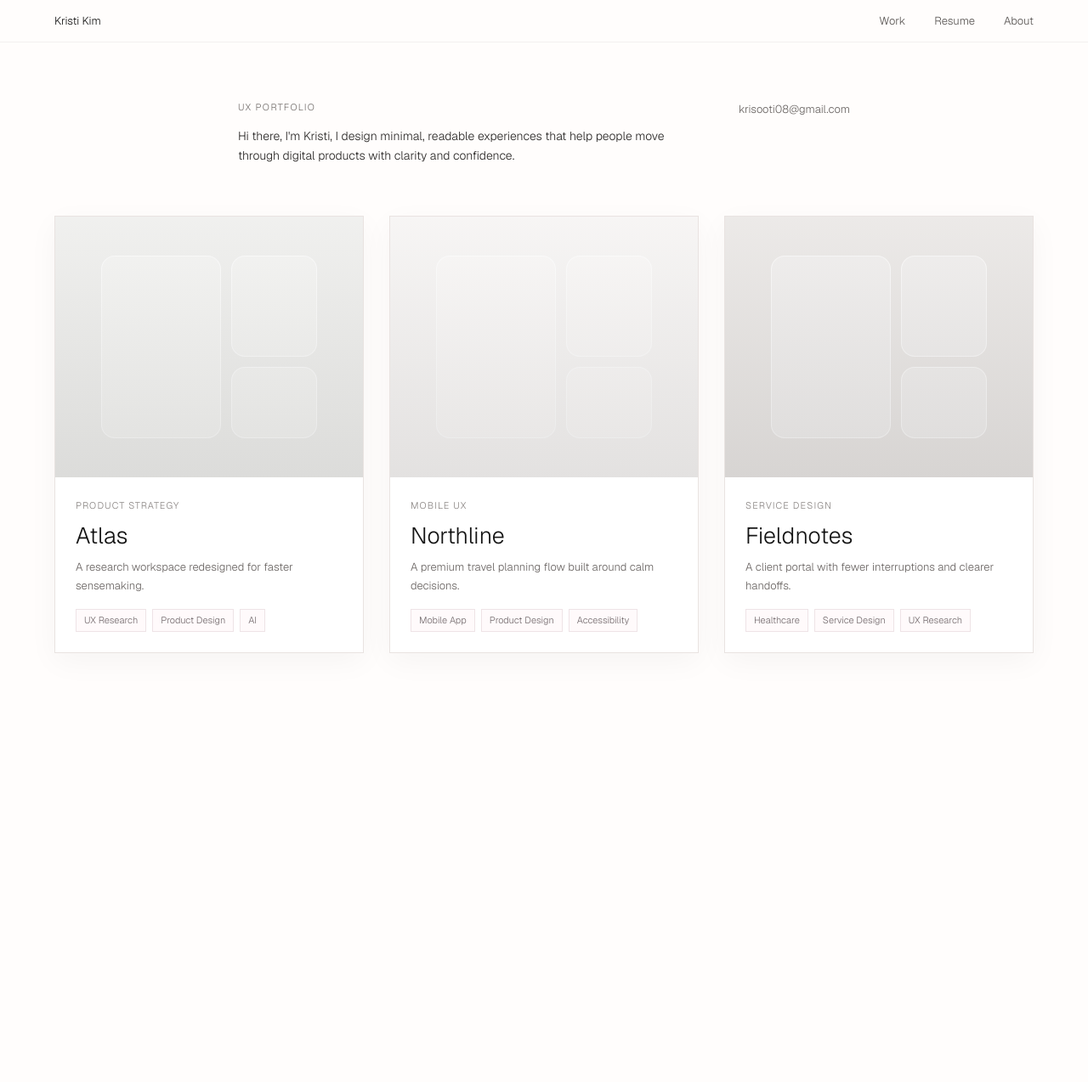
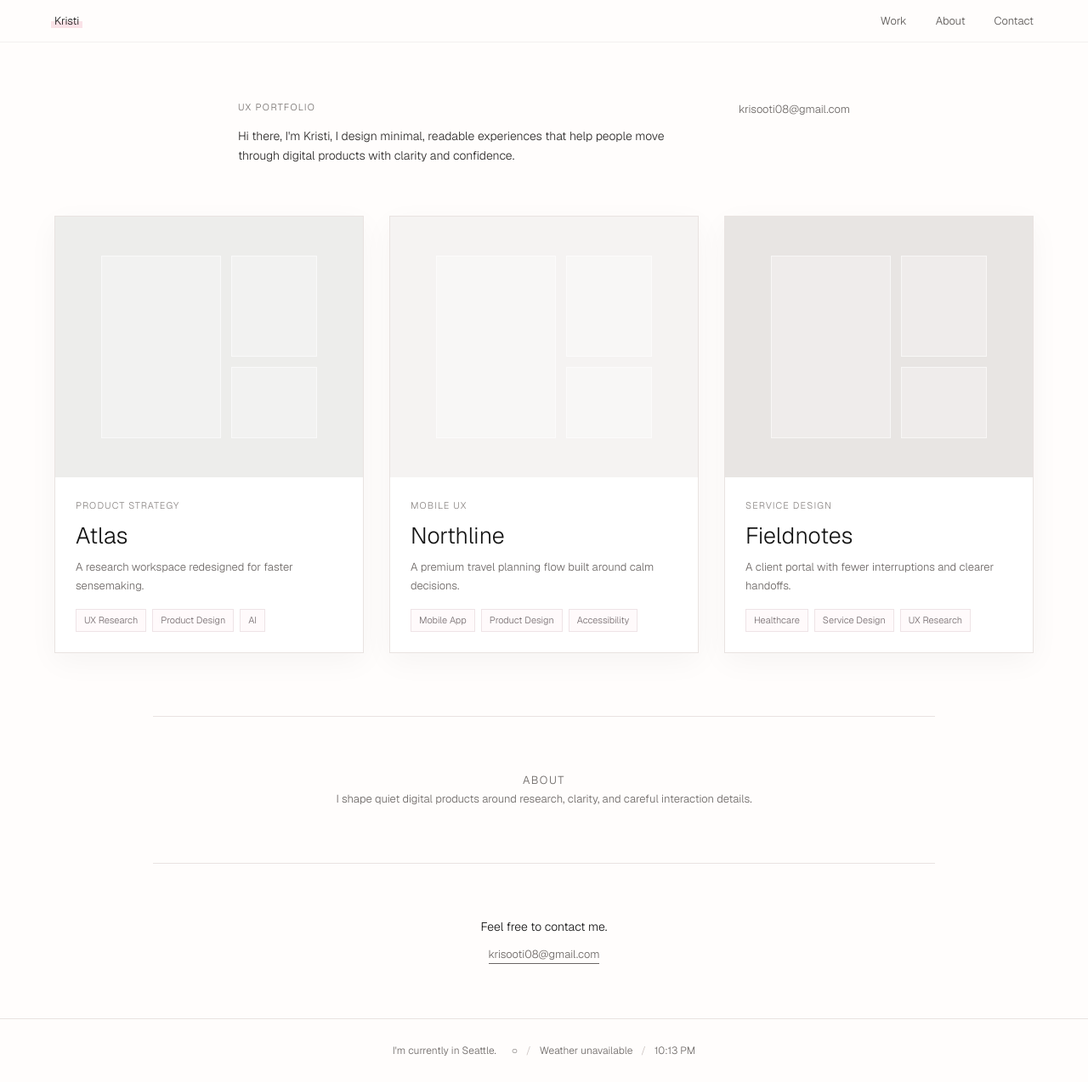
Before and after one commit to krisooti/Portfolio, a Next.js app: page / in a window 1280 px wide. Shown: the whole page at 85% size. Before the commit the page ends 843 px from the top, so only its background shows below. Built offline with nearby package versions, Linux system fonts and the light colour scheme; no server answers.

Commit message:
Add contact and Seattle status footer

```diff
--- /dev/null
+++ b/app/SeattleStatus.tsx
@@ -0,0 +1,110 @@
+"use client";
+
+import { useEffect, useMemo, useState } from "react";
+
+type WeatherState =
+  | { status: "loading"; time: string }
+  | { status: "ready"; time: string; temperature: number; code: number }
+  | { status: "unavailable"; time: string };
+
+const formatter = new Intl.DateTimeFormat("en-US", {
+  timeZone: "America/Los_Angeles",
+  hour: "numeric",
+  minute: "2-digit",
+});
+
+function seattleTime() {
+  return formatter.format(new Date());
+}
+
+function weatherIcon(code: number) {
+  if (code === 0) return "☼";
+  if ([1, 2, 3].includes(code)) return "◐";
+  if ([45, 48].includes(code)) return "≋";
+  if ((code >= 51 && code <= 67) || (code >= 80 && code <= 82)) return "⋰";
+  if (code >= 71 && code <= 77) return "✧";
+  if (code >= 95) return "⚡";
+  return "○";
+}
+
+export function SeattleStatus() {
+  const [state, setState] = useState<WeatherState>({
+    status: "loading",
+    time: seattleTime(),
+  });
+
+  useEffect(() => {
+    let active = true;
+
+    const tick = window.setInterval(() => {
+      setState((current) => ({ ...current, time: seattleTime() }));
+    }, 1000);
+
+    async function loadWeather() {
+      try {
+        const response = await fetch(
+          "https://api.open-meteo.com/v1/forecast?latitude=47.6062&longitude=-122.3321&current=temperature_2m,weather_code&temperature_unit=fahrenheit&timezone=America%2FLos_Angeles",
+        );
+
+        if (!response.ok) {
+          throw new Error("Weather unavailable");
+        }
+
+        const data = await response.json();
+        const temperature = Math.round(data.current.temperature_2m);
+        const code = Number(data.current.weather_code);
+
+        if (active) {
+          setState({ status: "ready", time: seattleTime(), temperature, code });
+        }
+      } catch {
+        if (active) {
+          setState({ status: "unavailable", time: seattleTime() });
+        }
+      }
+    }
+
+    loadWeather();
+
+    return () => {
+      active = false;
+      window.clearInterval(tick);
+    };
+  }, []);
+
+  const content = useMemo(() => {
+    if (state.status === "loading") {
+      return (
+        <>
+          <span aria-hidden="true">○</span>
+          <span>Loading weather</span>
+          <span>{state.time}</span>
+        </>
+      );
+    }
+
+    if (state.status === "unavailable") {
+      return (
+        <>
+          <span aria-hidden="true">○</span>
+          <span>Weather unavailable</span>
+          <span>{state.time}</span>
+        </>
+      );
+    }
+
+    return (
+      <>
+        <span aria-label="Current weather">{weatherIcon(state.code)}</span>
+        <span>{state.temperature}°F</span>
+        <span>{state.time}</span>
+      </>
+    );
+  }, [state]);
+
+  return (
+    <div className="seattle-status" aria-live="polite">
+      {content}
+    </div>
+  );
+}
--- a/app/globals.css
+++ b/app/globals.css
@@ -69,6 +69,43 @@ a {
   font-size: 13px;
   font-weight: 300;
   line-height: 1;
+}
+
+.brand-link {
+  position: relative;
+  isolation: isolate;
+}
+
+.brand-link::before {
+  position: absolute;
+  right: -4px;
+  bottom: -2px;
+  left: -4px;
+  z-index: -1;
+  height: 0.62em;
+  background: var(--pink);
+  content: "";
+  opacity: 0.54;
+  transform: scaleX(0);
+  transform-origin: left;
+  animation: marker-swipe 3.8s ease-in-out infinite;
+}
+
+@keyframes marker-swipe {
+  0%,
+  18% {
+    transform: scaleX(0);
+  }
+
+  42%,
+  78% {
+    transform: scaleX(1);
+  }
+
+  100% {
+    transform: scaleX(0);
+    transform-origin: right;
+  }
 }
 
 .nav-links {
@@ -178,7 +215,6 @@ a {
 .project-image::before {
   position: absolute;
   inset: 0;
-  background: linear-gradient(180deg, rgba(255, 255, 255, 0.18), rgba(17, 17, 17, 0.08));
   content: "";
   z-index: 1;
 }
@@ -203,7 +239,7 @@ a {
 
 .image-system span {
   border: 1px solid rgba(255, 255, 255, 0.58);
-  border-radius: 16px;
+  border-radius: 0;
   background: rgba(255, 255, 255, 0.28);
 }
 
@@ -286,7 +322,7 @@ a {
 }
 
 .about-section,
-.resume-section,
+.contact-section,
 .case-hero,
 .case-content,
 .next-section {
@@ -295,7 +331,7 @@ a {
 }
 
 .about-section,
-.resume-section {
+.contact-section {
   width: min(100%, 920px);
   margin: 0 auto;
   border-top: 1px solid var(--line);
@@ -304,18 +340,69 @@ a {
   text-align: center;
 }
 
-.resume-section a {
-  display: inline-flex;
-  border-bottom: 1px solid currentColor;
-  color: #111111;
-  transition: color 180ms ease;
+.contact-section {
+  display: grid;
+  gap: 12px;
 }
 
-.resume-section a:hover,
+.contact-section p {
+  margin: 0;
+  color: #171717;
+  font-size: 14px;
+  font-weight: 300;
+}
+
+.contact-section a {
+  display: inline-flex;
+  justify-self: center;
+  border-bottom: 1px solid currentColor;
+  color: #6b6664;
+  font-size: 13px;
+  font-weight: 300;
+  transition:
+    color 180ms ease,
+    background-color 180ms ease;
+}
+
+.contact-section a:hover,
 .text-link:hover,
 .back-link:hover,
 .next-section a:hover {
   color: #d8849a;
+  background: var(--pink-soft);
+}
+
+.site-footer {
+  display: flex;
+  align-items: center;
+  justify-content: center;
+  gap: 18px;
+  border-top: 1px solid var(--line);
+  padding: 28px clamp(20px, 5vw, 64px);
+  color: #6b6664;
+  font-size: 12px;
+  font-weight: 300;
+}
+
+.site-footer p {
+  margin: 0;
+}
+
+.seattle-status {
+  display: flex;
+  align-items: center;
+  gap: 10px;
+  color: #6b6664;
+}
+
+.seattle-status span + span {
+  position: relative;
+}
+
+.seattle-status span + span::before {
+  margin-right: 10px;
+  color: #c8bfbc;
+  content: "/";
 }
 
 .case-hero {
@@ -462,6 +549,12 @@ a {
     grid-template-columns: 1fr;
   }
 
+  .site-footer {
+    flex-direction: column;
+    gap: 8px;
+    text-align: center;
+  }
+
   .project-meta {
     padding: 20px;
   }
--- a/app/page.tsx
+++ b/app/page.tsx
@@ -1,9 +1,10 @@
 import type { Metadata } from "next";
 import Link from "next/link";
 import { projects } from "./projects";
+import { SeattleStatus } from "./SeattleStatus";
 
 export const metadata: Metadata = {
-  title: "Kristi Kim - UX Portfolio",
+  title: "Kristi - UX Portfolio",
   description:
     "A simple, minimal UX portfolio with centered project cards and a clean modern aesthetic.",
 };
@@ -13,12 +14,12 @@ export default function Home() {
     <main className="site-shell">
       <header className="site-nav" aria-label="Primary navigation">
         <Link href="/" className="brand-link">
-          Kristi Kim
+          Kristi
         </Link>
         <nav className="nav-links">
           <a href="#work">Work</a>
-          <a href="#resume">Resume</a>
           <a href="#about">About</a>
+          <a href="#contact">Contact</a>
         </nav>
       </header>
 
@@ -66,6 +67,24 @@ export default function Home() {
           ))}
         </div>
       </section>
+
+      <section id="about" className="about-section">
+        <p className="eyebrow">About</p>
+        <p>
+          I shape quiet digital products around research, clarity, and careful
+          interaction details.
+        </p>
+      </section>
+
+      <section id="contact" className="contact-section">
+        <p>Feel free to contact me.</p>
+        <a href="mailto:krisooti08@gmail.com">krisooti08@gmail.com</a>
+      </section>
+
+      <footer className="site-footer">
+        <p>I&apos;m currently in Seattle.</p>
+        <SeattleStatus />
+      </footer>
     </main>
   );
 }
```
Also changed, not shown: 1 other file (tests, documents, lock files or other folders).
